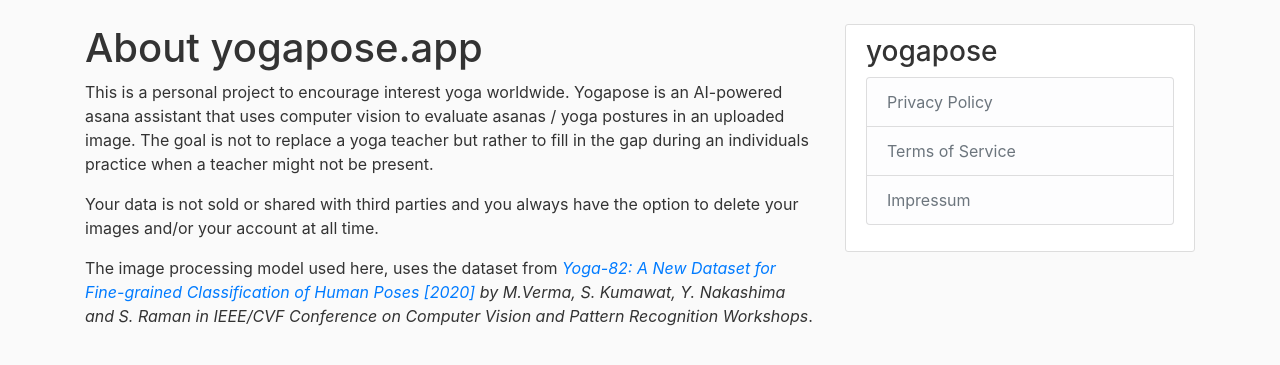
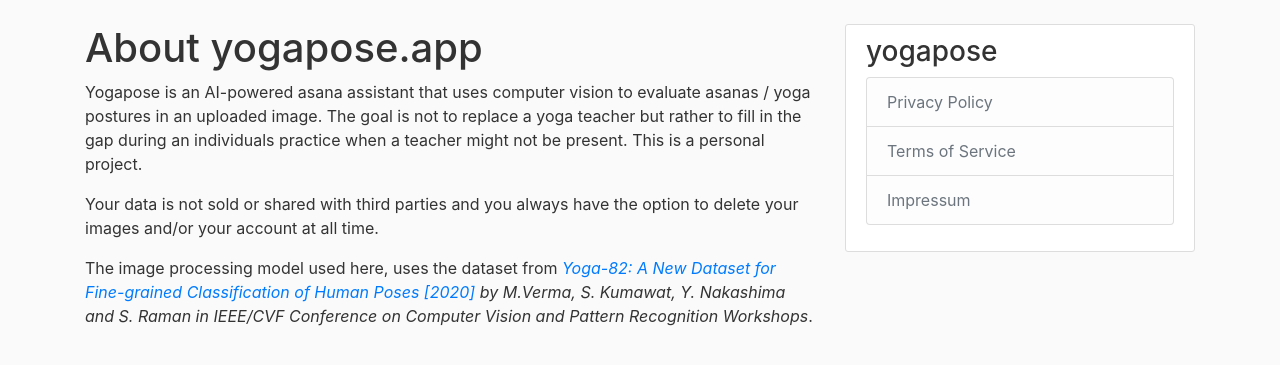
Before and after one commit to gautam-e/YogaPose, a Flask app: page /about in a window 1280 px wide. Shown: the part 56-421 px from the top of the page. Run offline with Flask 2, Linux system fonts and the light colour scheme; parts of the project's set-up code (start-up, migrations or seed data) failed here and were passed over; some libraries are stand-ins or nearby versions.

Commit message:
about page changes

```diff
--- a/yogapose/templates/about.html
+++ b/yogapose/templates/about.html
@@ -1,13 +1,12 @@
 {% extends "layout.html" %}
 {% block content %}
     <h1>About yogapose.app</h1>
-    <p>This is a personal project to encourage interest yoga
-        worldwide. Yogapose is an AI-powered asana assistant that uses computer
+    <p> Yogapose is an AI-powered asana assistant that uses computer
         vision to evaluate asanas / yoga postures in an uploaded
         image. The goal is not to replace a yoga teacher but
         rather to fill in the gap
         during an individuals practice when a teacher
-        might not be present.
+        might not be present. This is a personal project.
     </p>
 
     <p>Your data is not sold or shared with third parties and you
```
